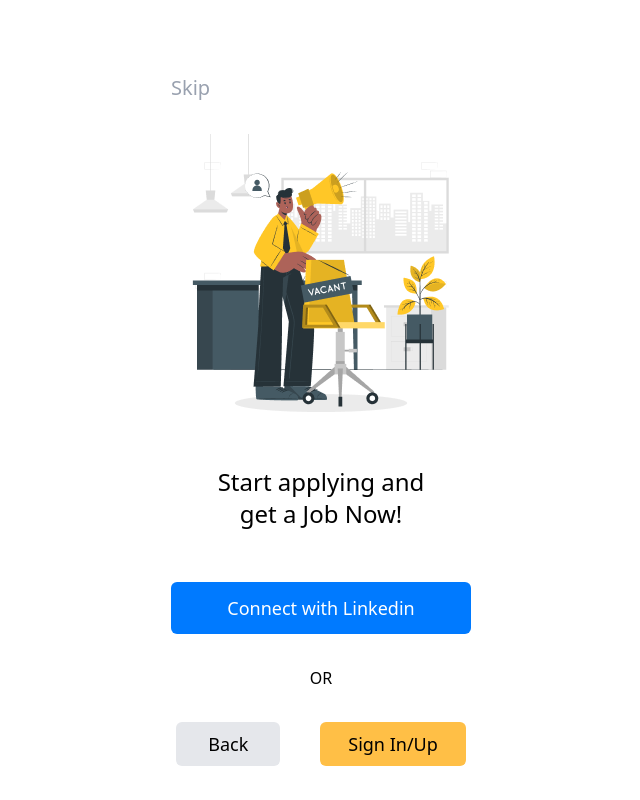
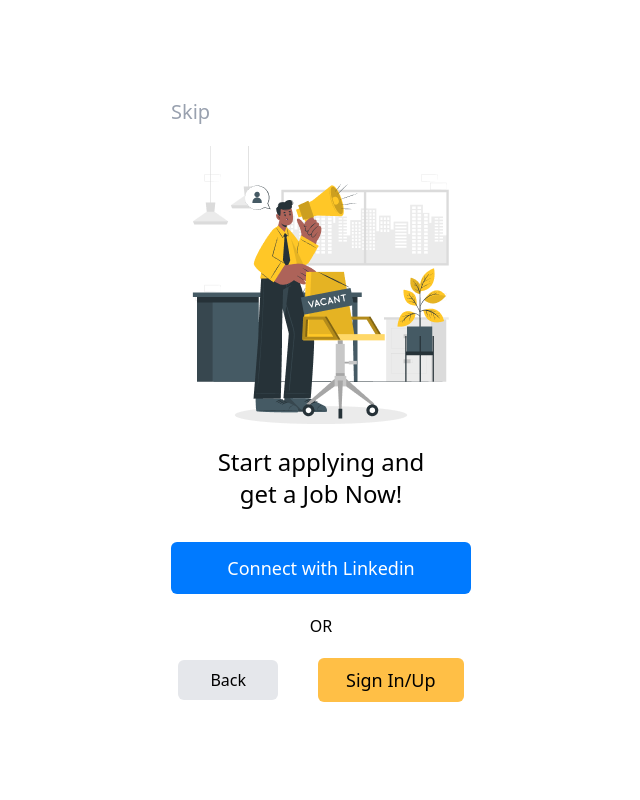
Before and after one commit to zayn-tech-info/jobber, a React (Vite) app: page /onboarding3 in a window 1280 px wide. Shown: the whole page, without its empty margins (319-959 px from the left). Built offline with nearby package versions, Linux system fonts and the light colour scheme.

Commit message:
fixed a few thing in the last onboarding screen

```diff
--- a/src/pages/onboardingscreens/onboardingscreen3.jsx
+++ b/src/pages/onboardingscreens/onboardingscreen3.jsx
@@ -5,14 +5,14 @@
   return (
     <div className="flex justify-center items-center h-screen">
       <div>
-        <div className="pt-10 px-5 space-y-8">
+        <div className="pt-  px-5 space-y-5">
           <p className="text-xl text-gray-400">
             <Link to="/home">Skip</Link>
           </p>
-          <div>
+          <div className="h-70 mb-5">
             <img src={OnboardingScreen2} />
           </div>
-          <div className="text-2xl font-medium text-center mb-10 my-2">
+          <div className="text-2xl font-medium text-center mb-5 my-2">
             <p>
               Start applying and <br /> get a Job Now!
             </p>
@@ -29,7 +29,7 @@
           <div className="flex gap-10 justify-center items-center">
             <div>
               <Link to="/onboarding1">
-                <button className="bg-gray-200 font-medium text-lg py-2 px-8 rounded-md w-full">
+                <button className="bg-gray-200 font-medium text-md py-2 px-8 rounded-md w-full">
                   <p>Back</p>
                 </button>
               </Link>
```
